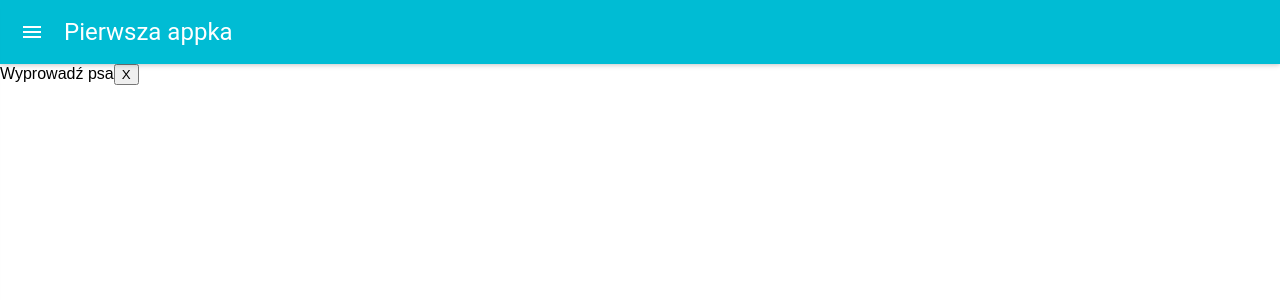
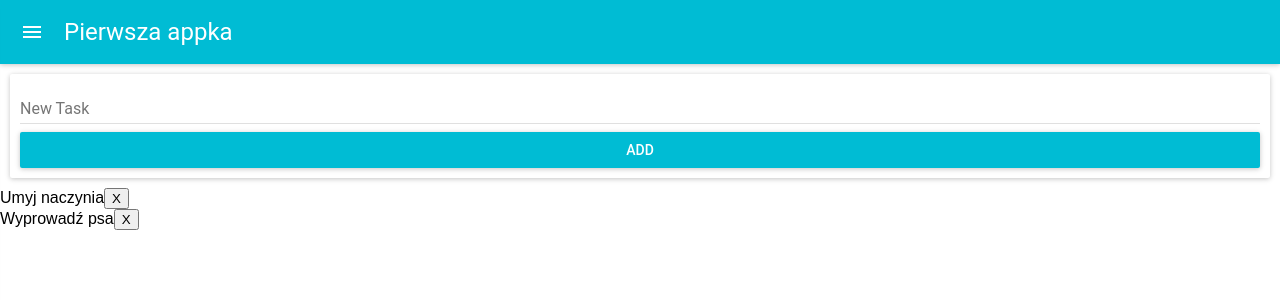
Before and after one commit to improcode/react_is_1, a React (Create React App) app: page /todo in a window 1280 px wide. Shown: the top 300 px of the page. Built offline with nearby package versions, Linux system fonts and the light colour scheme.

Commit message:
todo list / add task

```diff
--- a/src/components/ToDo/Controls.js
+++ b/src/components/ToDo/Controls.js
@@ -1,7 +1,32 @@
 import React from 'react'
+import Paper from 'material-ui/Paper'
+import RaisedButton from 'material-ui/RaisedButton'
+import TextField from 'material-ui/TextField'
 
-const Control = (props) => (
-    <div>Control</div>
+const styles = {
+    paper: {
+        margin: '10px',
+        padding: '10px'
+    }
+}
+
+
+const Control = ({onChangeHandler, newTaskValue, onClickHandler}) => (
+    <Paper style={styles.paper}>
+        <TextField
+            onChange={onChangeHandler}
+            value={newTaskValue}
+            name={'new-task'}
+            placeholder={'New Task'}
+            fullWidth={true}
+        />
+        <RaisedButton
+            onClick={onClickHandler}
+            primary={true}
+            fullWidth={true}
+            label={'ADD'}
+        />
+    </Paper>
 )
 
 export default Control
--- a/src/components/ToDo/List.js
+++ b/src/components/ToDo/List.js
@@ -1,14 +1,14 @@
 import React from 'react'
 import Task from './Task'
 
-const List = ({tasksList}) => (
+const List = ({tasksList, deleteTaskFunction}) => (
     <div>
         {
             tasksList.map(task => (
                 <Task
                     name={task.name}
                     key={task.uid}
-                    deleteTask={() => alert('klikłem!')}
+                    deleteTask={() => deleteTaskFunction(task.uid)}
                 />
             ))
         }
--- a/src/components/ToDo/ToDo.js
+++ b/src/components/ToDo/ToDo.js
@@ -1,5 +1,6 @@
 import React from 'react'
 import List from './List'
+import Controls from './Controls'
 
 
 class ToDo extends React.Component {
@@ -8,7 +9,8 @@ class ToDo extends React.Component {
             {name: 'Umyj naczynia', uid: 1524821428763},
             {name: 'Wyprowadź psa', uid: 1524821428764}
         ],
-        filterText: ''
+        filterText: '',
+        newTask: ''
     }
 
     deleteTask = (taskUid) => {
@@ -18,14 +20,35 @@ class ToDo extends React.Component {
         })
     }
 
-    componentDidMount(){
-        this.deleteTask(1524821428763)
+    addTask = () => {
+        const newTask = {
+            name: this.state.newTask,
+            uid: Date.now()
+        }
+        const newTasks = this.state.tasks.concat(newTask)
+
+        this.setState({
+            tasks: newTasks,
+            newTask: ''
+        })
     }
+
+
+
+    newTaskChangeHandler = (event, newValue) => this.setState({
+        newTask: newValue
+    })
 
     render() {
         return (
             <div>
+                <Controls
+                    onClickHandler={this.addTask}
+                    onChangeHandler={this.newTaskChangeHandler}
+                newTaskValue={this.state.newTask}
+                />
                 <List
+                    deleteTaskFunction={this.deleteTask}
                     tasksList={this.state.tasks}
                 />
             </div>
```
